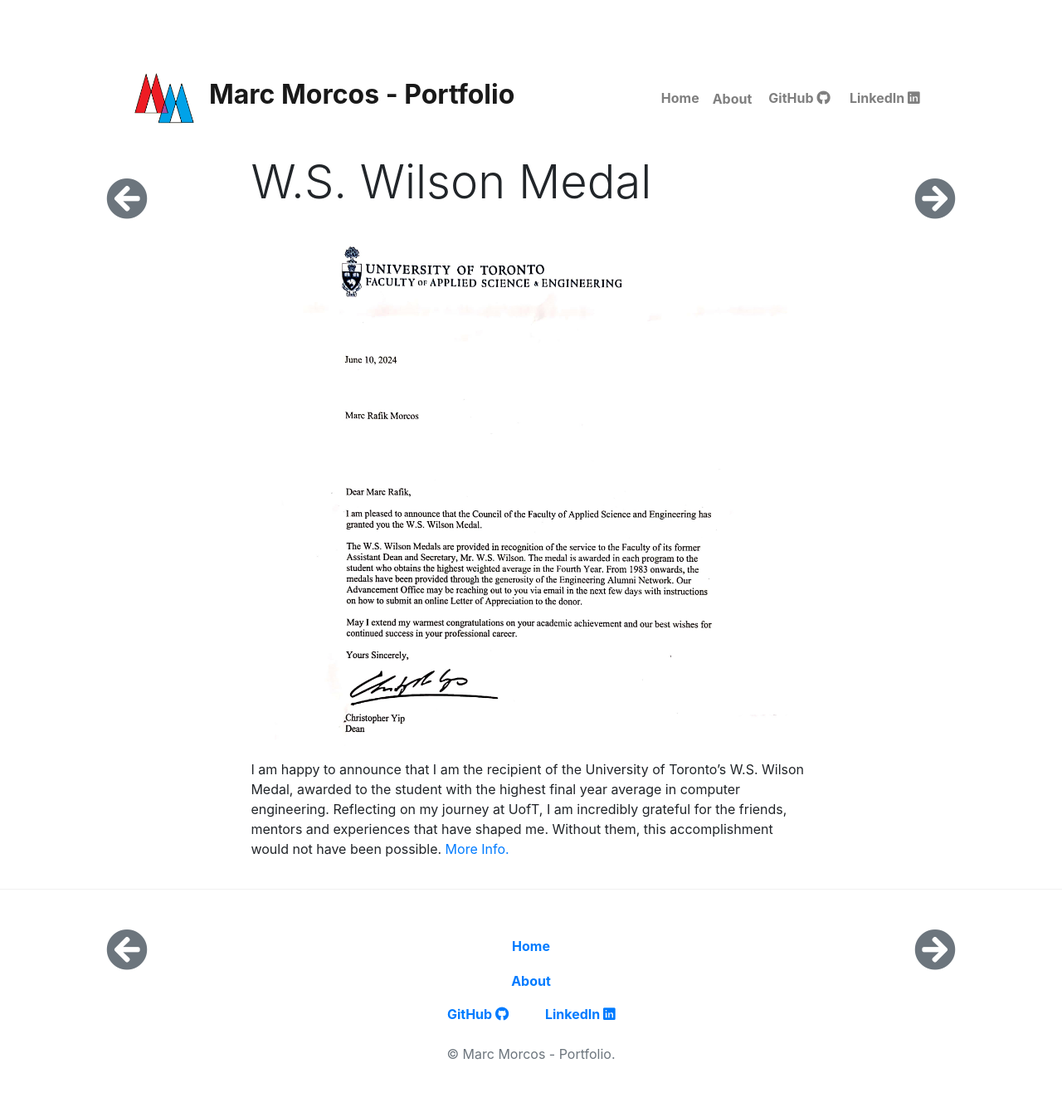
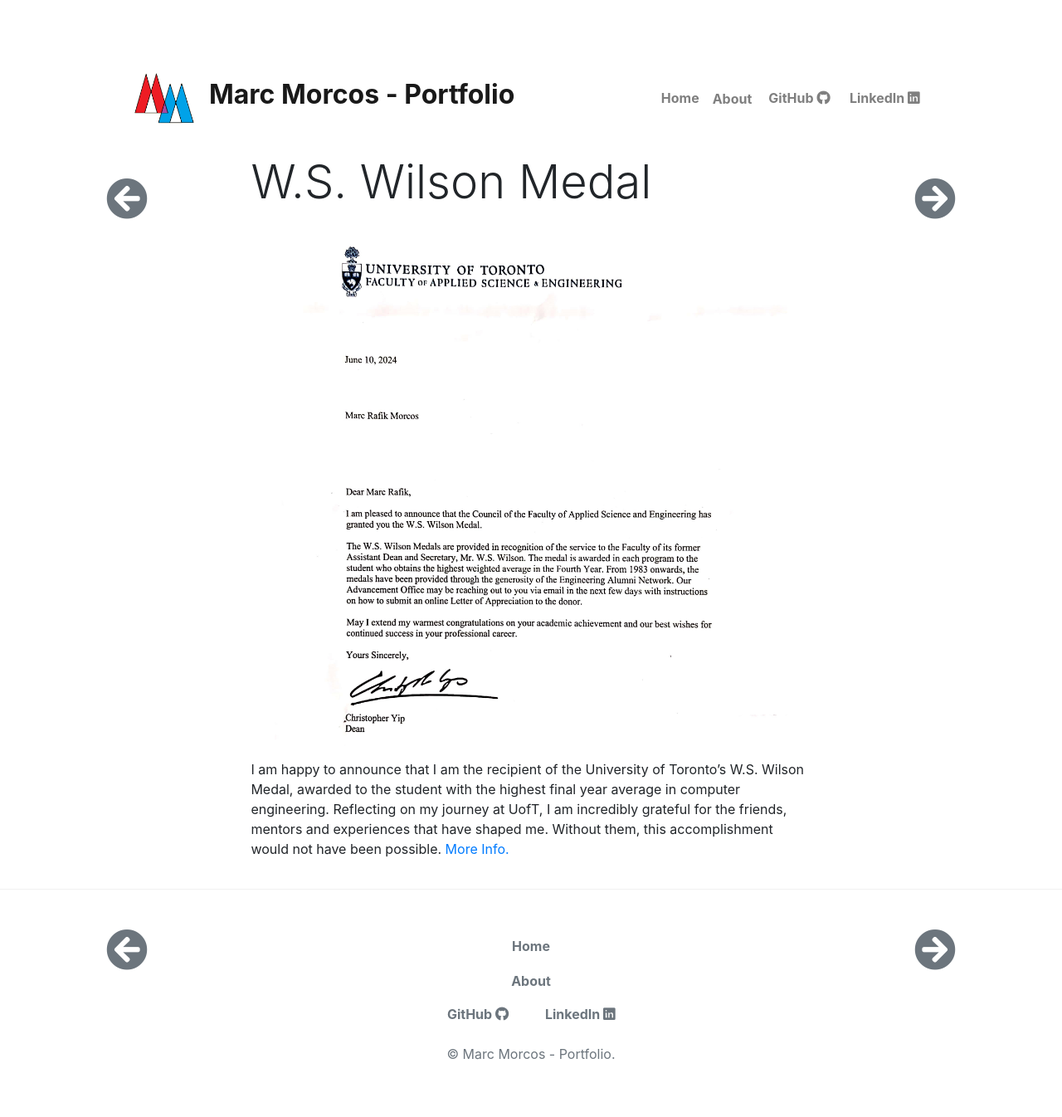
Before and after one commit to Marc-Morcos/Marc-Morcos.github.io, a Jekyll site: the page built from _posts/w-s-wilson-award/2024-06-16-w-s-wilson-award.md, in a window 1280 px wide. Shown: the whole page at 83% size. Built offline with Jekyll 4.4.1, drawn with Linux system fonts in a browser that asks for light colours; nearby versions of some CDN libraries; library files that are not in the unit come from our copies.

Commit message:
nav-link color

```diff
--- a/_includes/menu-nav.html
+++ b/_includes/menu-nav.html
@@ -1,8 +1,8 @@
 <!--  Replace top menu links here -->
 
 <li class="nav-item">
-    <a class="nav-link" href="{{site.baseurl}}/index.html">Home</a>
+    <a class="nav-color nav-link" href="{{site.baseurl}}/index.html">Home</a>
 </li>
 <li class="nav-item">
-    <a class="nav-link" href="{{site.baseurl}}/about"><span class="align-middle">About</span></a>
+    <a class="nav-color nav-link" href="{{site.baseurl}}/about"><span class="align-middle">About</span></a>
 </li>
--- a/_includes/menu-social.html
+++ b/_includes/menu-social.html
@@ -1,5 +1,5 @@
 <!--  Replace social links here -->
 
-<li class="d-inline-block ml-1 mr-1"><a target="_blank" href="https://github.com/Marc-Morcos" class="nav-link">GitHub <i class="fab fa-github"></i></a></li>
+<li class="d-inline-block ml-1 mr-1"><a target="_blank" href="https://github.com/Marc-Morcos" class="nav-link nav-color">GitHub <i class="fab fa-github"></i></a></li>
 
-<li class="d-inline-block ml-1 mr-1"><a target="_blank" href="https://www.linkedin.com/in/marc-morcos" class="nav-link">LinkedIn <i class="fab fa-linkedin"></i></a></li>
+<li class="d-inline-block ml-1 mr-1"><a target="_blank" href="https://www.linkedin.com/in/marc-morcos" class="nav-link nav-color">LinkedIn <i class="fab fa-linkedin"></i></a></li>
--- a/assets/css/custom.css
+++ b/assets/css/custom.css
@@ -51,3 +51,7 @@
   margin-bottom: 1.7rem;
   overflow: hidden;
 }
+
+.nav-color{
+  color: #6c757d;
+}
```
